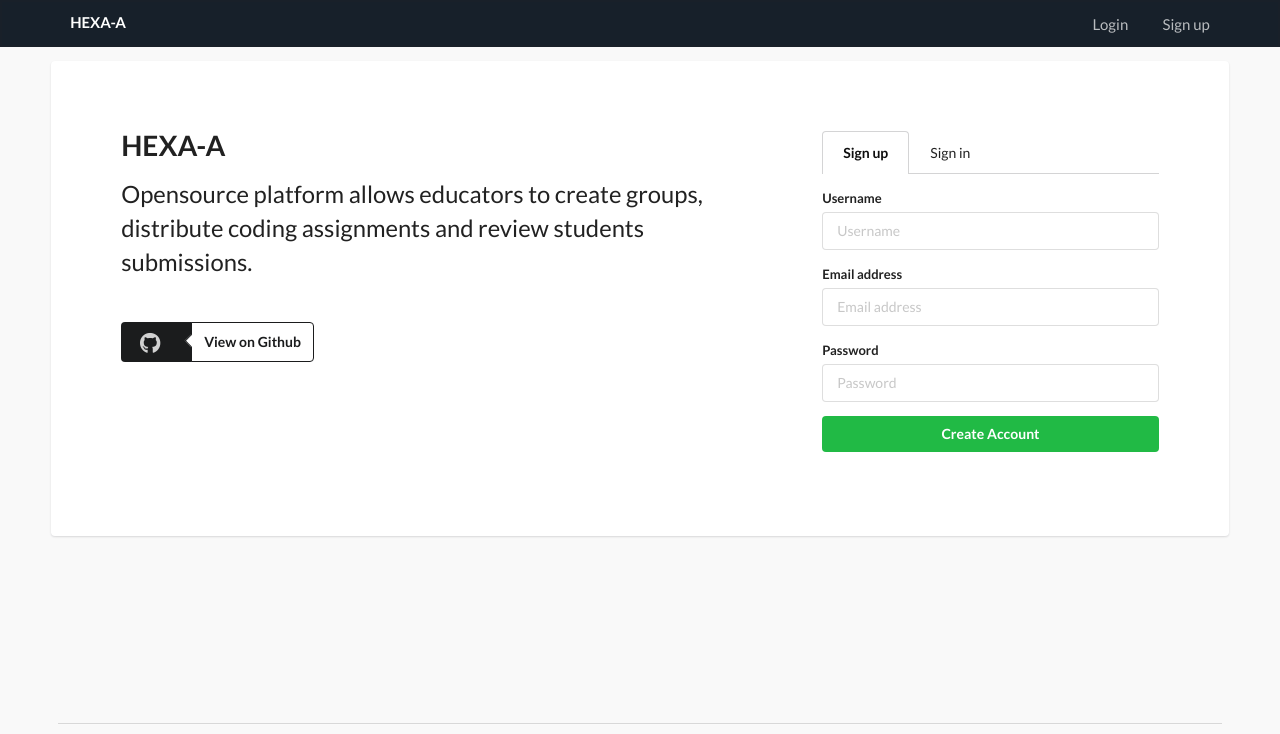
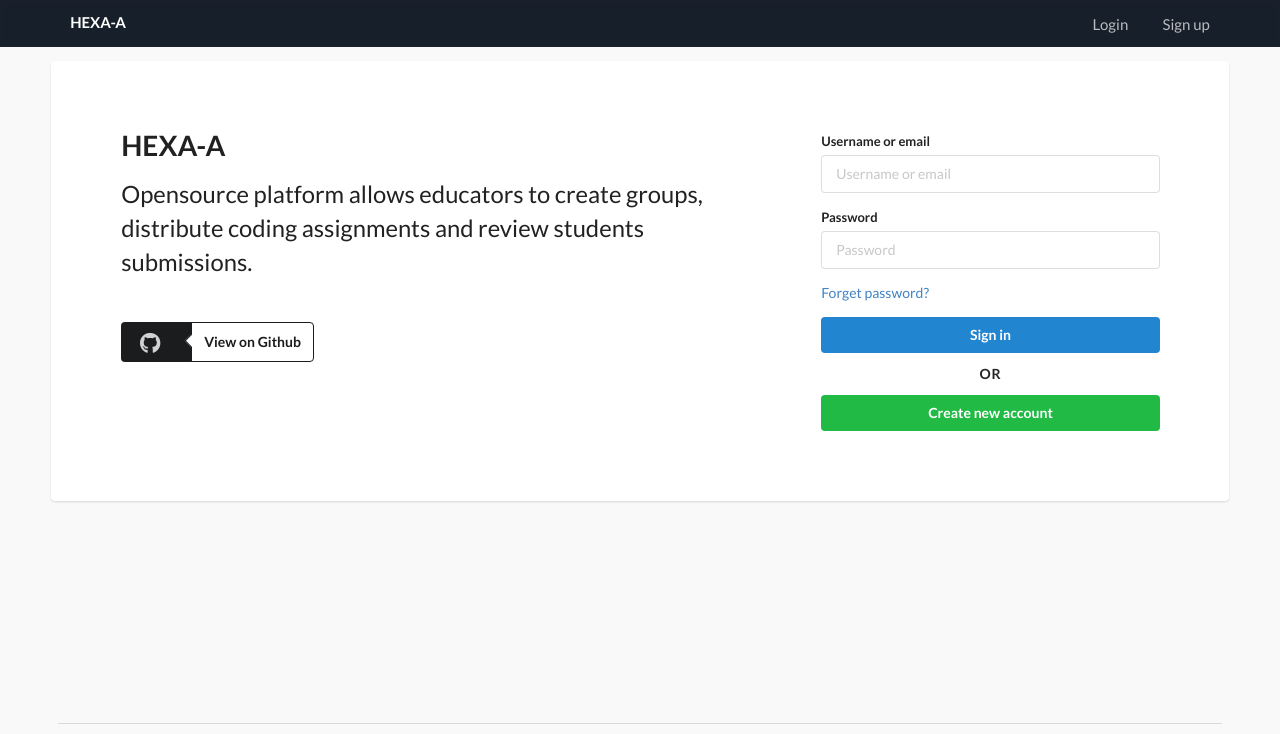
Before and after one commit to ahsayde/hexa-a, a Python web app: template templates/main/index.html in a window 1280 px wide. Shown: the top 734 px of the page. Run offline with Jinja, Linux system fonts and the light colour scheme; the template is opened without the code that fills it, so the values that code supplies are empty.

Commit message:
inprogress commit

```diff
--- a/templates/main/index.html
+++ b/templates/main/index.html
@@ -29,19 +29,12 @@
             </div>
 
             <div class="six wide column">
-                <div class="ui basic segment left aligned">
-
-                    <div class="ui tabular menu" id="endpoint-options">
-                        <a class="item active" data-tab="signup">Sign up</a>
-                        <a class="item" data-tab="signin">Sign in</a>
-                    </div>
-
-                    <div class="ui tab" data-tab="signin">
+                <div class="ui attached segment left aligned">
                     <form class="ui form" action="/login" method="post">
                         <input type="hidden" name="current_url" value="{{current_url or ''}}"/>
                         <div class="field">
                             <label for="username">Username or email</label>
-                                <input type="text" name="identifier" placeholder="Email or username">
+                            <input type="text" name="identifier" placeholder="Username or email">
                         </div>
                         <div class="field">
                             <label for="password">Password</label>
@@ -52,25 +45,8 @@
                         </div>
                         <button type="submit" class="ui blue fluid button">Sign in</button>
                     </form>
-                    </div>
-
-                    <div class="ui tab active" data-tab="signup">
-                        <form class="ui form" action="/signup" method="post">
-                            <div class="field">
-                                <label for="username">Username</label>
-                                <input type="text" name="username" placeholder="Username" required>
-                            </div>
-                            <div class="field">
-                                <label for="email">Email address</label>
-                                <input type="email" name="email" placeholder="Email address" required>
-                            </div>
-                            <div class="field">
-                                <label for="password">Password</label>
-                                <input type="password" name="password" placeholder="Password" required>
-                            </div>
-                            <button type="submit" class="ui green fluid button">Create Account</button>
-                        </form>
-                    </div>
+                    <div class="ui horizontal divider">Or</div>
+                    <a href="/signup" class="ui green fluid button">Create new account</a>
                 </div>
             </div>
 
--- a/templates/main/login.html
+++ b/templates/main/login.html
@@ -8,7 +8,6 @@
                 <div class="ui segment left aligned">
                     <h3>Sign in</h3>
                     <div class="ui divider"></div>
-
                     <form class="ui form" action="/login" method="post">
                         <input type="hidden" name="current_url" value="{{current_url or ''}}"/>
                         <div class="field">
@@ -24,10 +23,6 @@
                         </div>
                         <button type="submit" class="ui blue fluid button">Sign in</button>
                     </form>
-
-                    <div class="ui horizontal divider">Or</div>
-                    <a href="/signup" class="ui green fluid button">Create new account</a>
-
                 </div>
             </div>
         </div>
--- a/templates/main/send_reset_password.html
+++ b/templates/main/send_reset_password.html
@@ -11,7 +11,6 @@
 
                     {% if done %}
                         <div class="ui positive message">
-                            <i class="close icon"></i>
                             <div class="header">A message with a reset link has been sent to your email, please check it.</div>
                         </div>
                     {% else %}
```
Lines whose indentation alone changed are shown as unchanged.
